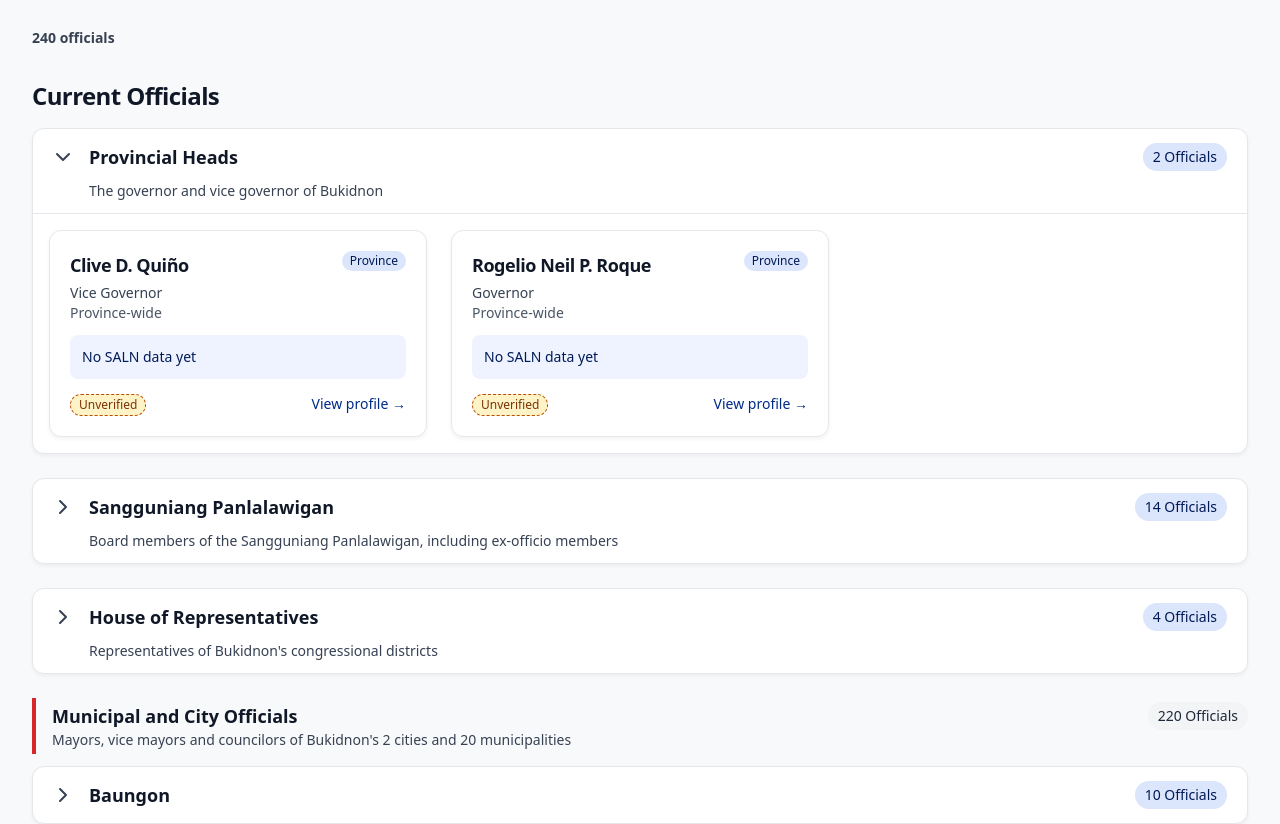
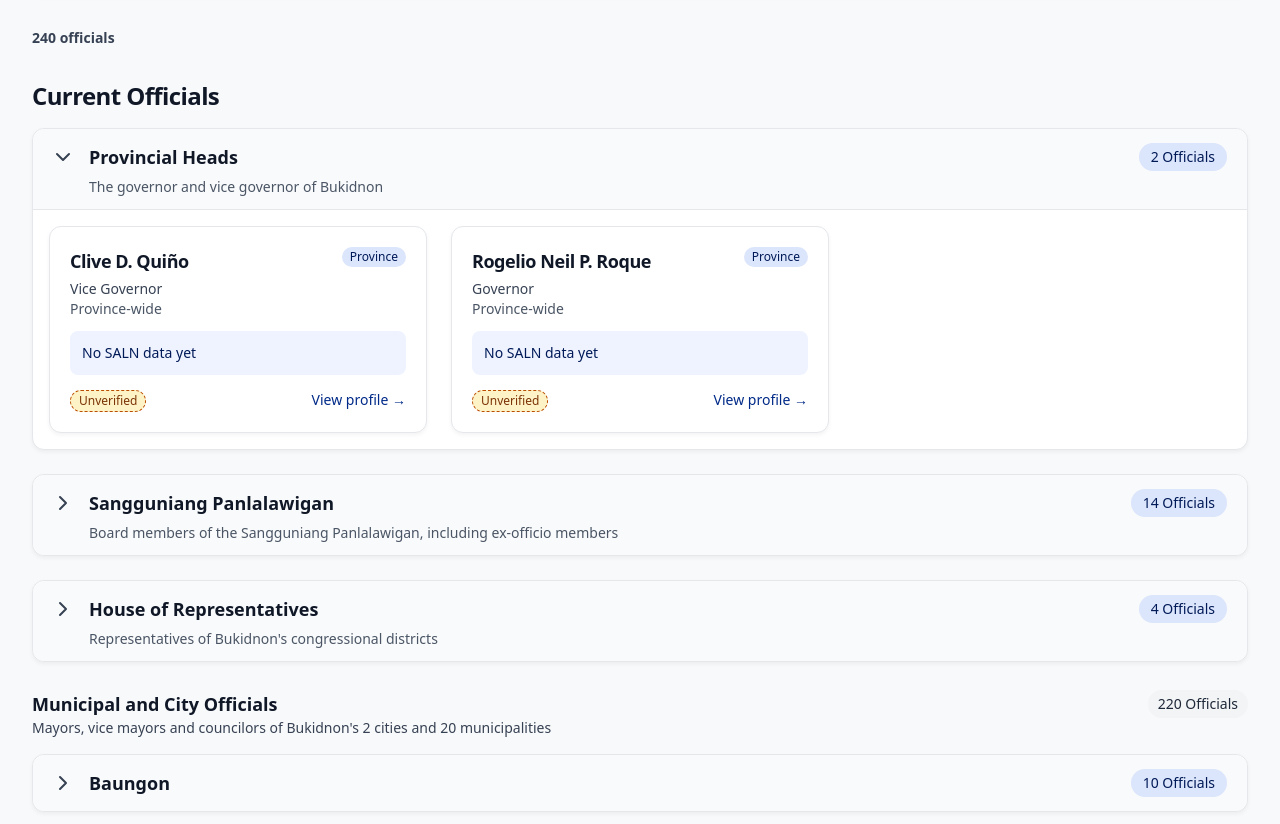
Before and after one commit to Better-Bukidnon/saln, a React (Vite) app: page / in a window 1280 px wide. Shown: the part 1180-2004 px from the top of the page. Built offline with nearby package versions, Linux system fonts and the light colour scheme.

Commit message:
style: neutral group cards with gray header band, no colour markers
Co-Authored-By: Claude Sonnet 5.5 <noreply@anthropic.com>

```diff
--- a/src/components/OfficialGroupSection.tsx
+++ b/src/components/OfficialGroupSection.tsx
@@ -57,7 +57,8 @@ export default function OfficialGroupSection({
   const n = group.officials.length
   return (
     <li data-testid="group" data-group={group.key}>
-      <div className={`rounded-xl border border-gray-200 bg-white shadow-sm`}>
+      <div className="rounded-xl border border-gray-200 bg-white shadow-sm">
+        <div className={`bg-gray-50 ${open ? 'rounded-t-xl border-b border-gray-200' : 'rounded-xl'}`}>
           <h3>
             <button
               type="button"
@@ -65,22 +66,23 @@ export default function OfficialGroupSection({
               aria-controls={panelId}
               aria-describedby={description ? descId : undefined}
               onClick={() => setOpen((v) => !v)}
-            className="flex min-h-14 w-full items-center gap-3 rounded-xl px-4 py-3 text-left hover:bg-gray-50 sm:gap-4 sm:px-5"
+              className="flex min-h-14 w-full items-center gap-3 rounded-xl px-4 py-3 text-left hover:bg-gray-100 sm:gap-4 sm:px-5"
             >
               <Chevron open={open} />
               <span className="min-w-0 flex-1 text-base font-bold leading-6 text-gray-900 sm:text-lg sm:leading-7">{title}</span>
-            <Badge variant="primary" size="md" className="shrink-0">
+              <Badge variant="primary" size="md" className="shrink-0 px-3">
                 {n === 1 ? t('groupCount.one') : t('groupCount.other', { n })}
               </Badge>
             </button>
           </h3>
           {description && (
-          <p id={descId} className="-mt-1 px-4 pb-3 pl-12 text-sm text-gray-700 sm:pl-14">
+            <p id={descId} className="-mt-2 pb-3 pl-12 pr-4 text-sm text-gray-600 sm:pl-14 sm:pr-5">
               {description}
             </p>
           )}
+        </div>
         {open && (
-          <div id={panelId} className="border-t border-gray-200 p-3 sm:p-4">
+          <div id={panelId} className="p-3 sm:p-4">
             <ul className="grid grid-cols-1 gap-4 sm:grid-cols-2 sm:gap-6 lg:grid-cols-3">
               {group.officials.map((o) => (
                 <OfficialCard key={o.id} official={o} saln={salnByPerson.get(o.personId)} geo={geo} />
--- a/src/pages/OfficialsPage.tsx
+++ b/src/pages/OfficialsPage.tsx
@@ -71,10 +71,6 @@ export default function OfficialsPage() {
 }
 
 type Level = 'provincial' | 'sp' | 'house' | 'municipal' | 'barangay'
-const LEVEL_ACCENT: Partial<Record<Level, string>> = {
-  municipal: 'border-l-danger-500',
-  barangay: 'border-l-gray-500',
-}
 const LEVEL_ORDER: Level[] = ['provincial', 'sp', 'house', 'municipal', 'barangay']
 const levelOf = (g: OfficialGroup): Level =>
   g.kind === 'lgu' ? 'municipal' : g.kind
@@ -136,7 +132,7 @@ function GroupSet({
           const hid = `${id}-${level}-heading`
           return (
             <div key={level} data-level={level} className="space-y-3">
-              <div className={`flex items-start justify-between gap-3 border-l-4 py-1 pl-4 ${LEVEL_ACCENT[level] ?? ''}`}>
+              <div className="flex items-start justify-between gap-3 py-1">
                 <div className="min-w-0">
                   <h3 id={hid} className="text-base font-bold text-gray-900 sm:text-lg">
                     {titles[level]}
```
Also changed, not shown: 1 other file (tests, documents, lock files or other folders). Lines whose indentation alone changed are shown as unchanged.
